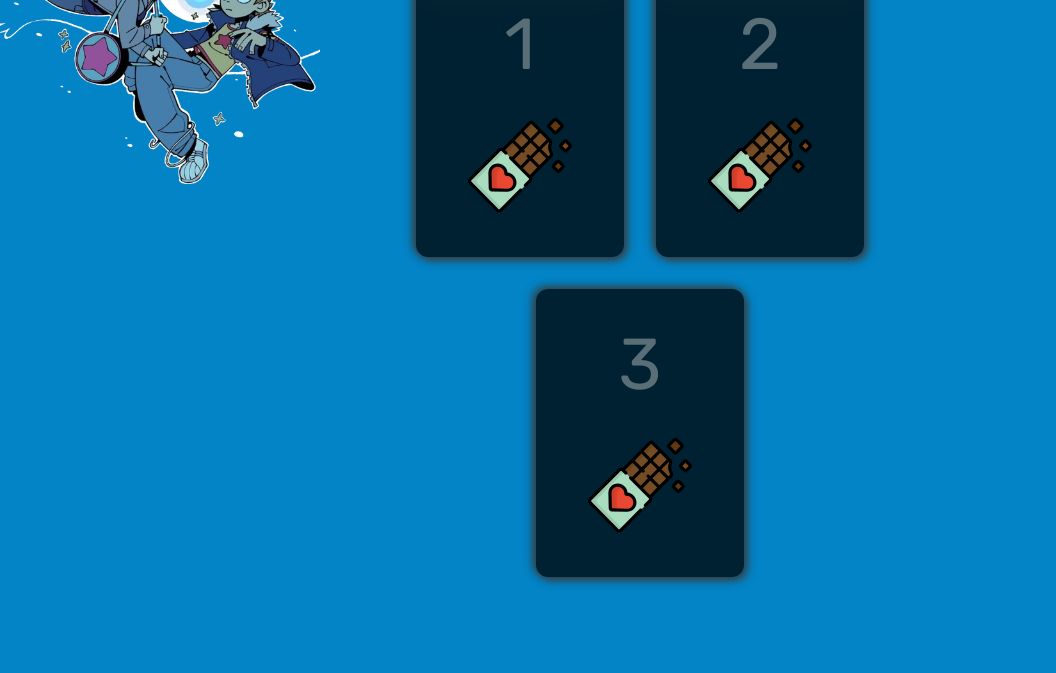
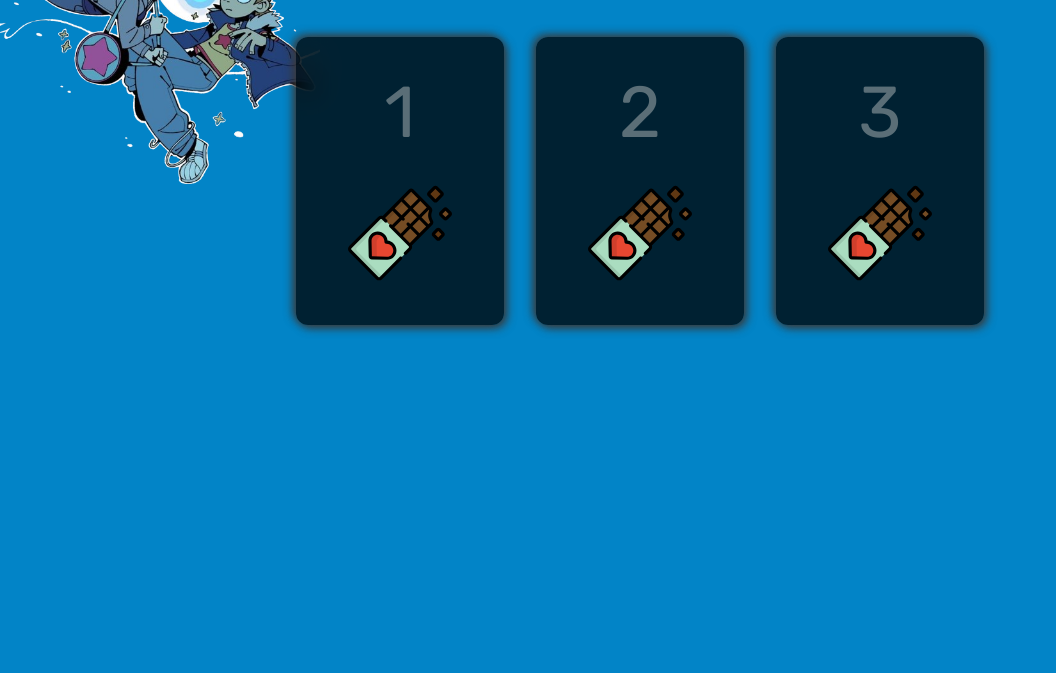
Before and after one commit to AngelZ5/dia-dos-namorados, a plain HTML site: page index.html in a window 1280 px wide. Shown: the part 127-800 px from the top of the page, without its empty margins (0-1056 px from the left). Drawn offline with Linux system fonts and the light colour scheme.

Commit message:
fixed scrolling

```diff
--- a/index.html
+++ b/index.html
@@ -61,7 +61,7 @@
             </div>
         </div>
     </section>
-    <section class="main fixed top-1/2 left-1/2 transform -translate-x-1/2 -translate-y-1/2">
+    <section class="main">
         <div class="container mx-auto">
             <div class="row flex justify-center gap-8 flex-wrap">
                 <div class="flip-card w-52 h-72">
```
